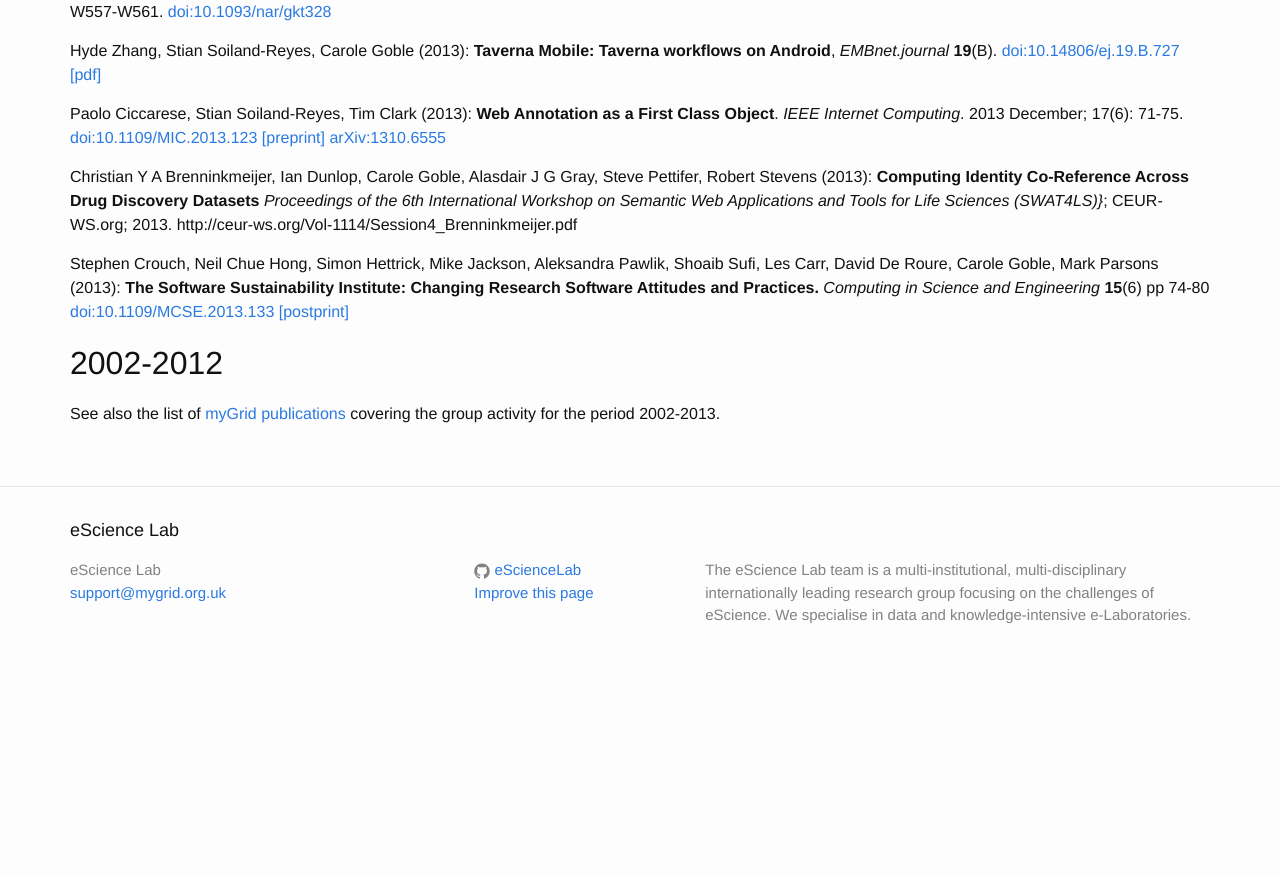
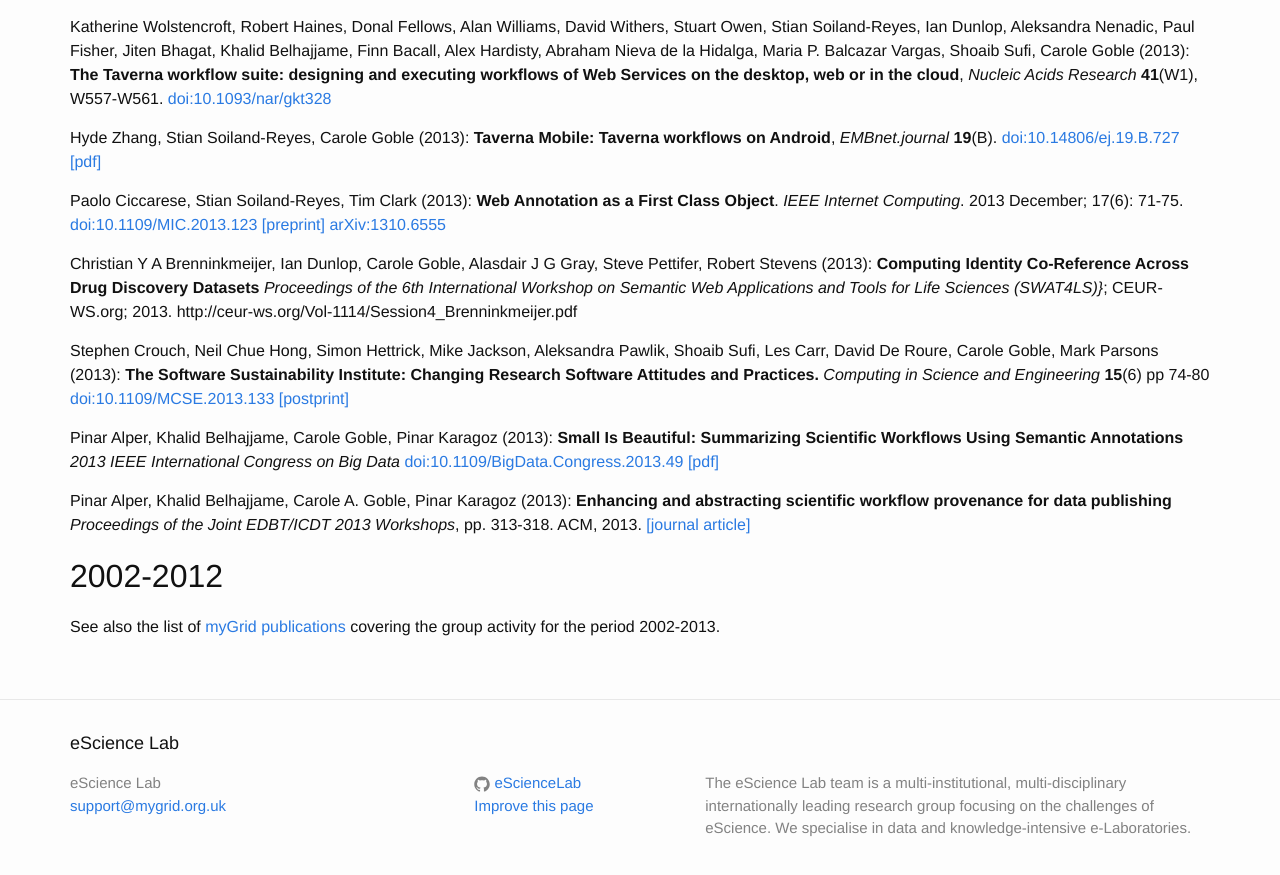
Before and after one commit to eScienceLab/eScienceLab.github.io, a Jekyll site: the page built from publications/index.md, in a window 1280 px wide and 900 px high, scrolled down 2186 px. Shown: the top 875 px of the window. Built offline with Jekyll 4.4.1, drawn with Linux system fonts in a browser that asks for light colours; before the commit the page ends 2873 px from its top, so only the background shows below that; some of the changed text lies outside the part shown.

Commit message:
Update index.md

```diff
--- a/publications/index.md
+++ b/publications/index.md
@@ -35,6 +35,15 @@
 **A Quick Guide for Establishing a Successful Bioinformatics Community**.
 _PLoS Computational Biology_ **11**(2): e1003972
 [doi:10.1371/journal.pcbi.1003972](http://dx.doi.org/10.1371/journal.pcbi.1003972)
+
+Pinar Alper,
+Khalid Belhajjame,
+Carole A. Goble,
+Pinar Karagoz (2014):
+**LabelFlow: Exploiting Workflow Provenance to Surface Scientific Data Provenance**
+_Provenance and Annotation of Data and Processes_, 5th International Provenance and Annotation Workshop, IPAW 2014, Cologne, Germany, June 9-13, 2014. Revised Selected Papers.
+[doi:10.1007/978-3-319-16462-5_7](http://dx.doi.org/10.1007/978-3-319-16462-5_7)
+[[preprint]](https://www.escholar.manchester.ac.uk/api/datastream?publicationPid=uk-ac-man-scw:226843&datastreamId=FULL-TEXT.PDF)
 
 Cherian Mathew, Anton Güntsch, Matthias Obst, Saverio Vicario, Robert Haines, Alan R. Williams, Yde de Jong, Carole Goble (2014): **A semi-automated workflow for biodiversity data retrieval, cleaning, and quality control**. _Biodiversity Data Journal 12/2014_; **2**:e4221. [doi:10.3897/BDJ.2.e4221](http://dx.doi.org/10.3897/BDJ.2.e4221)
 
@@ -100,7 +109,16 @@
 **15**(6) pp 74-80
 [doi:10.1109/MCSE.2013.133](http://dx.doi.org/10.1109/MCSE.2013.133) [[postprint]](http://www.software.ac.uk/software-sustainability-institute-changing-research-software-attitudes-and-practices)
 
+Pinar Alper, Khalid Belhajjame, Carole Goble, Pinar Karagoz (2013):
+**Small Is Beautiful: Summarizing Scientific Workflows Using Semantic Annotations**
+_2013 IEEE International Congress on Big Data_
+[doi:10.1109/BigData.Congress.2013.49](http://dx.doi.org/10.1109/BigData.Congress.2013.49)
+[[pdf]](http://www.computer.org/csdl/proceedings/bigdatacongress/2013/5006/00/5006a318.pdf)
 
+Pinar Alper, Khalid Belhajjame, Carole A. Goble, Pinar Karagoz (2013):
+**Enhancing and abstracting scientific workflow provenance for data publishing**
+_Proceedings of the Joint EDBT/ICDT 2013 Workshops_, pp. 313-318. ACM, 2013.
+[[journal article]](http://dl.acm.org/citation.cfm?id=2457370)
 
 ## 2002-2012
 
```
